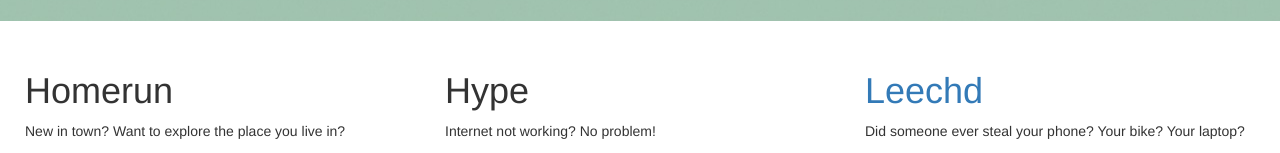
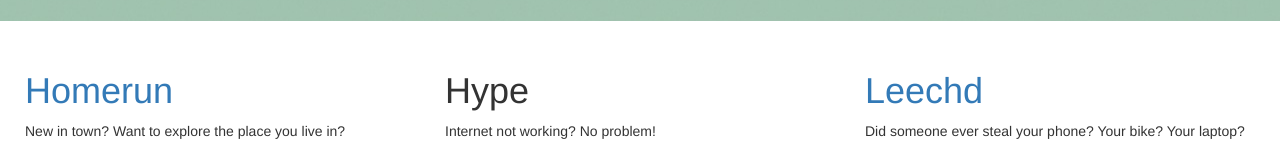
Before and after one commit to lauperch/lauperch.github.io, a plain HTML site: page index.html in a window 1280 px wide. Shown: the part 307-460 px from the top of the page. Drawn offline with nearby package versions, Linux system fonts and the light colour scheme.

Commit message:
Added link to homerun

```diff
--- a/index.html
+++ b/index.html
@@ -20,7 +20,7 @@
     <!-- projects -->
     <div class="row" style="padding-left:25px; padding-right:25px; text-align:left;">
         <div class="col-md-4">
-            <h1>Homerun</h1>
+            <h1><a href="http://lauperch.github.io/homerun/map.html">Homerun</a></h1>
             <p>New in town? Want to explore the place you live in?</p>
             <p>Check out homerun!<p>
             <p>You may choose any point on the map as your destination.</p>
```
